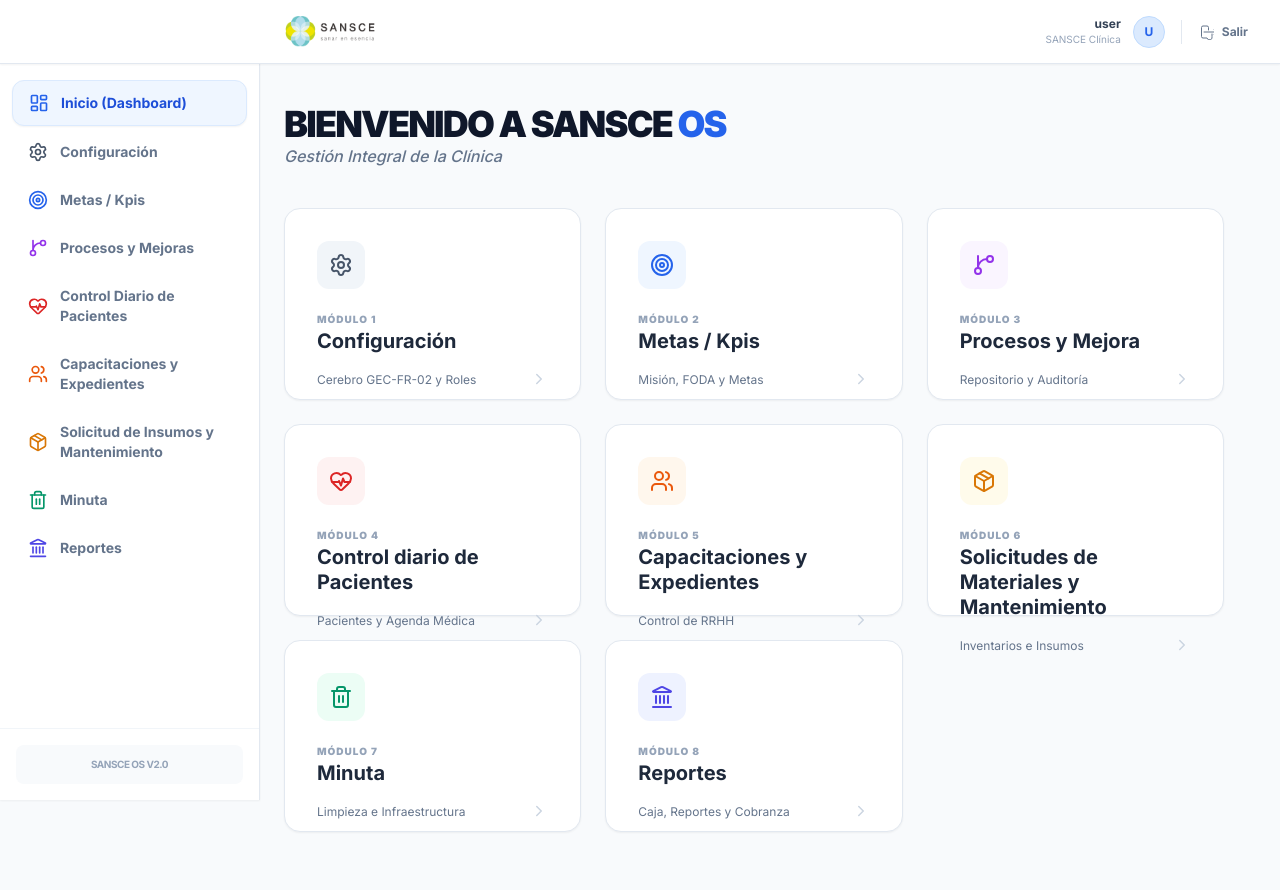
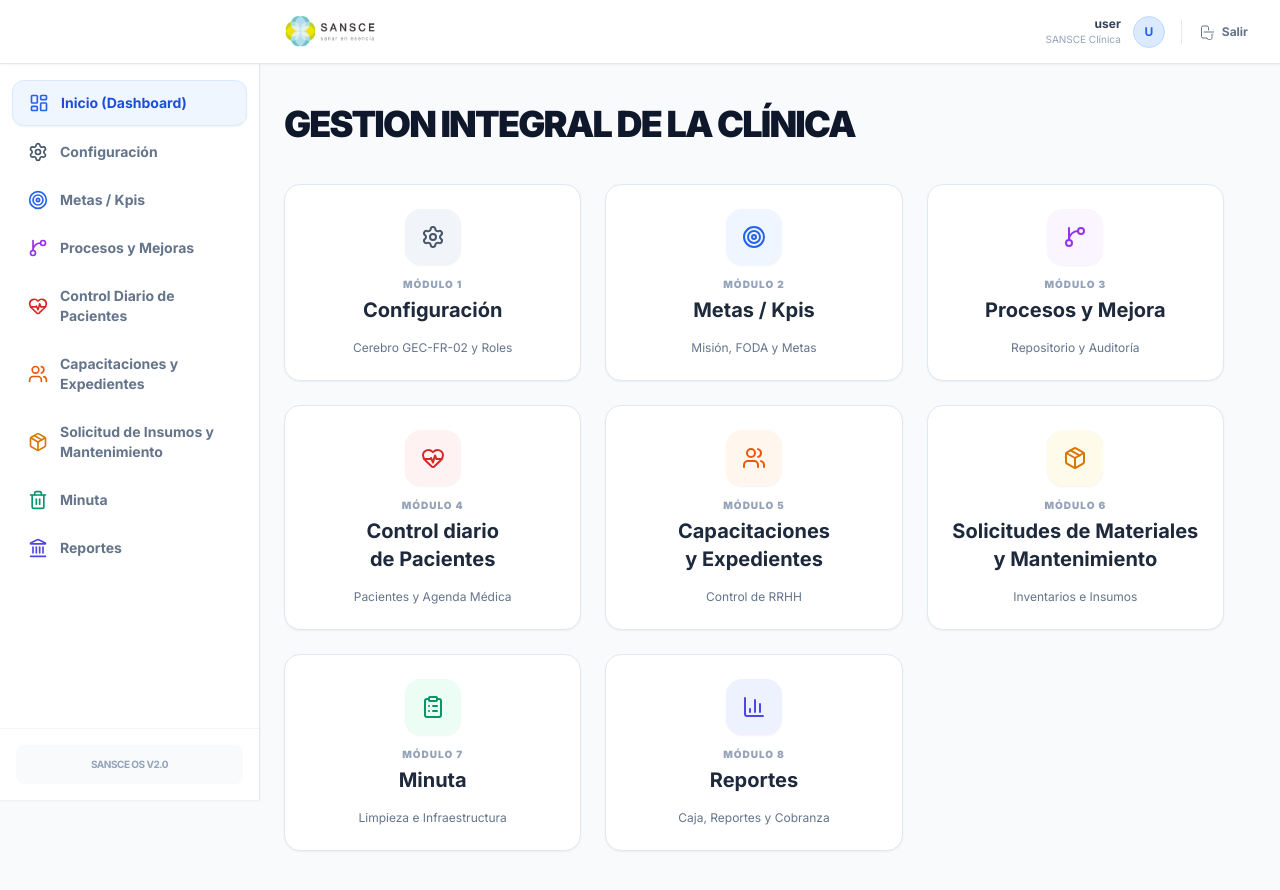
Before and after one commit to alemendez13/sistema-ATU, a Next.js app: page / in a window 1280 px wide. Shown: the top 890 px of the page. Built offline with nearby package versions, Linux system fonts and the light colour scheme; no server answers; sample sign-in values are in the browser's storage.

Commit message:
Add files via upload

```diff
--- a/app/page.tsx
+++ b/app/page.tsx
@@ -1,13 +1,13 @@
 "use client";
 import Link from "next/link";
 import ProtectedRoute from "../components/ProtectedRoute";
+// 1. 👇 Importación de nuevos iconos y eliminación de los antiguos
 import {
   Settings, Target, GitBranch, HeartPulse,
-  Users, Package, Trash2, Landmark, ChevronRight
+  Users, Package, ClipboardList, BarChart3
 } from "lucide-react";
 
 export default function Home() {
-  // Mantenemos tu lista maestra de módulos (ID 1 al 8)
   const modulos = [
     { id: 1, name: "Configuración", desc: "Cerebro GEC-FR-02 y Roles", icon: <Settings />, href: "/configuracion/conocimiento", color: "bg-slate-100 text-slate-600" },
     { id: 2, name: "Metas / Kpis", desc: "Misión, FODA y Metas", icon: <Target />, href: "/planeacion", color: "bg-blue-50 text-blue-600" },
@@ -15,46 +15,45 @@ export default function Home() {
     { id: 4, name: "Control diario de Pacientes", desc: "Pacientes y Agenda Médica", icon: <HeartPulse />, href: "/pacientes", color: "bg-red-50 text-red-600" },
     { id: 5, name: "Capacitaciones y Expedientes", desc: "Control de RRHH", icon: <Users />, href: "/personal", color: "bg-orange-50 text-orange-600" },
     { id: 6, name: "Solicitudes de Materiales y Mantenimiento", desc: "Inventarios e Insumos", icon: <Package />, href: "/inventarios", color: "bg-amber-50 text-amber-600" },
-    { id: 7, name: "Minuta", desc: "Limpieza e Infraestructura", icon: <Trash2 />, href: "/mantenimiento", color: "bg-emerald-50 text-emerald-600" },
-    { id: 8, name: "Reportes", desc: "Caja, Reportes y Cobranza", icon: <Landmark />, href: "/finanzas", color: "bg-indigo-50 text-indigo-600" },
+    // 2. 👇 Nuevos iconos para los módulos 7 y 8
+    { id: 7, name: "Minuta", desc: "Limpieza e Infraestructura", icon: <ClipboardList />, href: "/mantenimiento", color: "bg-emerald-50 text-emerald-600" },
+    { id: 8, name: "Reportes", desc: "Caja, Reportes y Cobranza", icon: <BarChart3 />, href: "/finanzas", color: "bg-indigo-50 text-indigo-600" },
   ];
 
   return (
     <ProtectedRoute>
       <div className="min-h-screen p-2 md:p-6">
-        <div className="max-w-[1400px] mx-auto"> {/* 👈 Aumentamos el ancho máximo para aprovechar el Sidebar */}
-          <header className="mb-10">
-            <h1 className="text-4xl font-black text-slate-900 tracking-tighter uppercase">
-              BIENVENIDO A SANSCE <span className="text-blue-600">OS</span>
+        <div className="max-w-[1400px] mx-auto">
+          <header className="mb-10 text-center md:text-left">
+            <h1 className="text-3xl md:text-4xl font-black text-slate-900 tracking-tighter uppercase">
+              Gestion Integral de la Clínica
             </h1>
-            <p className="text-slate-500 font-medium italic">Gestión Integral de la Clínica</p>
           </header>
 
-          {/* 👈 GRID AJUSTADO:
-              - 1 columna en móvil
-              - 2 columnas en tablets
-              - 3 columnas en laptops (lg)
-              - 4 columnas en monitores ultra-wide (2xl)
-          */}
-          <div className="grid grid-cols-1 md:grid-cols-2 lg:grid-cols-3 2xl:grid-cols-4 gap-6">
+          {/* Grid configurado con items-stretch para uniformidad de altura */}
+          <div className="grid grid-cols-1 md:grid-cols-2 lg:grid-cols-3 2xl:grid-cols-4 gap-6 items-stretch">
             {modulos.map((m) => (
               <Link
                 key={m.id}
                 href={m.href}
-                className="group bg-white p-8 rounded-2xl shadow-sm border border-slate-200 hover:shadow-xl hover:border-blue-200 transition-all hover:-translate-y-1 flex flex-col justify-between h-48"
+                // 3. 👇 Ajustes de centrado y eliminación de altura fija (h-48)
+                className="group bg-white p-6 rounded-2xl shadow-sm border border-slate-200 hover:shadow-xl hover:border-blue-300 transition-all hover:-translate-y-1 flex flex-col items-center text-center h-full justify-center"
               >
-                <div>
-                  <div className={`w-12 h-12 ${m.color} rounded-xl flex items-center justify-center mb-4 group-hover:scale-110 transition-transform`}>
+                <div className="flex flex-col items-center w-full mb-4">
+                  {/* Icono centrado */}
+                  <div className={`w-14 h-14 ${m.color} rounded-2xl flex items-center justify-center mb-3 group-hover:scale-110 transition-transform shadow-sm`}>
                     {m.icon}
                   </div>
-                  <span className="text-[10px] font-black text-slate-400 uppercase tracking-widest">Módulo {m.id}</span>
-                  <h3 className="text-xl font-bold text-slate-800 leading-tight">{m.name}</h3>
+                  <span className="text-[10px] font-black text-slate-400 uppercase tracking-widest mb-1">Módulo {m.id}</span>
+
+                  {/* Título centrado con text-balance para evitar cortes feos */}
+                  <h3 className="text-lg lg:text-xl font-bold text-slate-800 leading-tight w-full text-balance">
+                    {m.name}
+                  </h3>
                 </div>
 
-                <div className="flex justify-between items-end mt-4">
-                  <p className="text-xs text-slate-500 line-clamp-1">{m.desc}</p>
-                  <ChevronRight size={18} className="text-slate-300 group-hover:text-blue-500 group-hover:translate-x-1 transition-all" />
-                </div>
+                {/* Descripción centrada y sin icono de flecha lateral */}
+                <p className="text-xs text-slate-500 px-4">{m.desc}</p>
               </Link>
             ))}
           </div>
```
